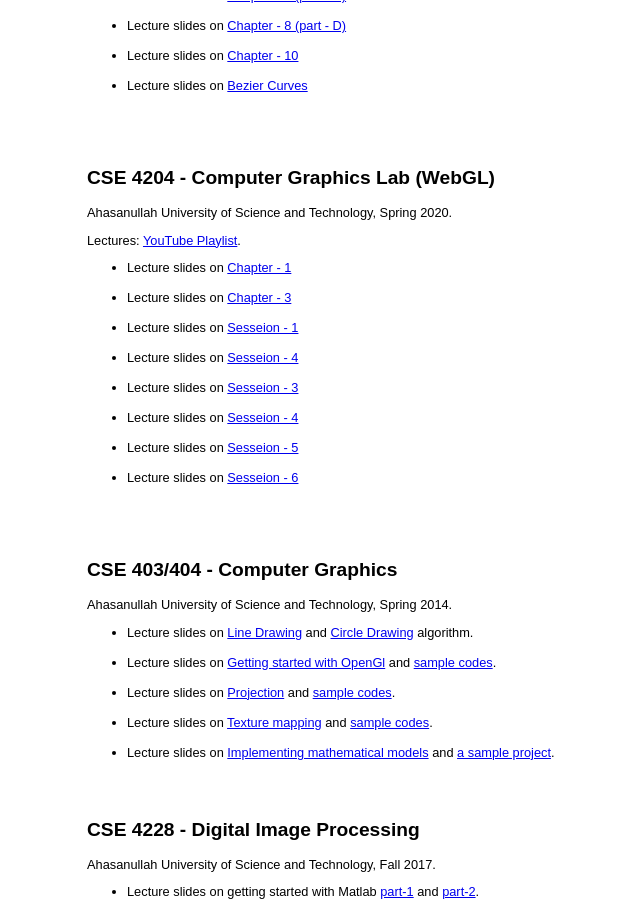
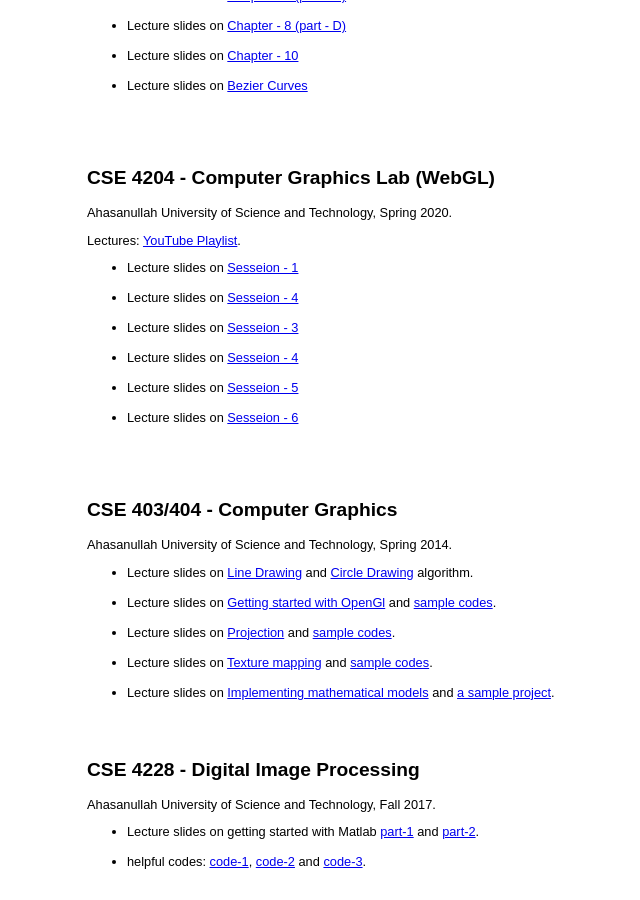
Before and after one commit to imruljubair/imruljubair.github.io, a Jekyll site: the page teaching/teaching-page.html, which Jekyll copies as it is, in a window 1280 px wide and 900 px high, scrolled down 1127 px. Shown: the whole window, without its empty margins (21-661 px from the left). Built offline with Jekyll 4.4.1, drawn with Linux system fonts in a browser that asks for light colours.

Commit message:
Update teaching-page.html

```diff
--- a/teaching/teaching-page.html
+++ b/teaching/teaching-page.html
@@ -100,10 +100,6 @@ div {
 <p class="lead">Ahasanullah University of Science and Technology, Spring 2020.</p>
 <p class="lead">Lectures: <a href="https://youtube.com/playlist?list=PLrvdMQ1sH5Q_5Aijt67kuBxoilM3LiO8t">YouTube Playlist</a>.
 <ul>
-  <li>Lecture slides on <a href="material/CSE4203/Chapter - 1.pdf">Chapter - 1</a></li>
-    <br>
-  <li>Lecture slides on <a href="material/CSE4203/Chapter - 3.pdf">Chapter - 3</a></li>
-    <br>
   <li>Lecture slides on <a href="material/CSE4204/LAB-1.pdf">Sesseion - 1</a></li>
     <br>
   <li>Lecture slides on <a href="material/CSE4203/LAB-2.pdf">Sesseion - 4</a></li>
```
